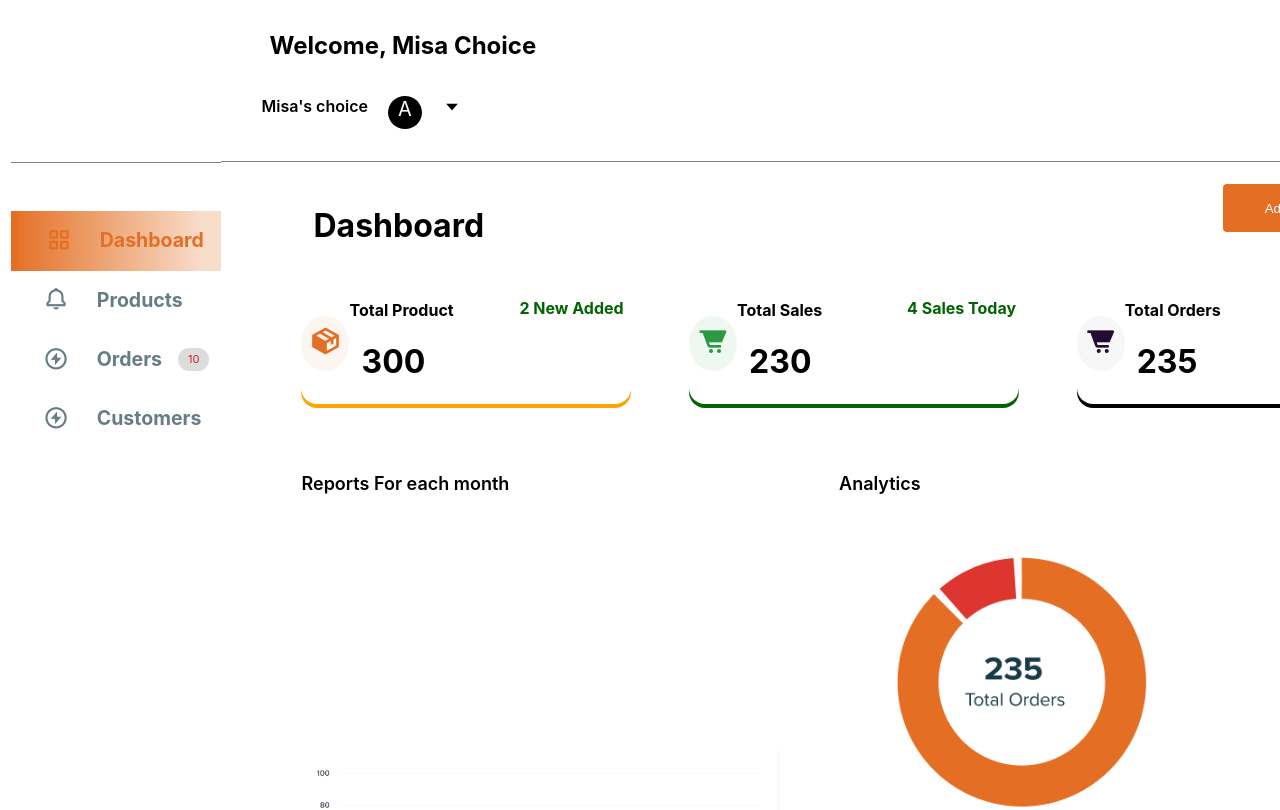
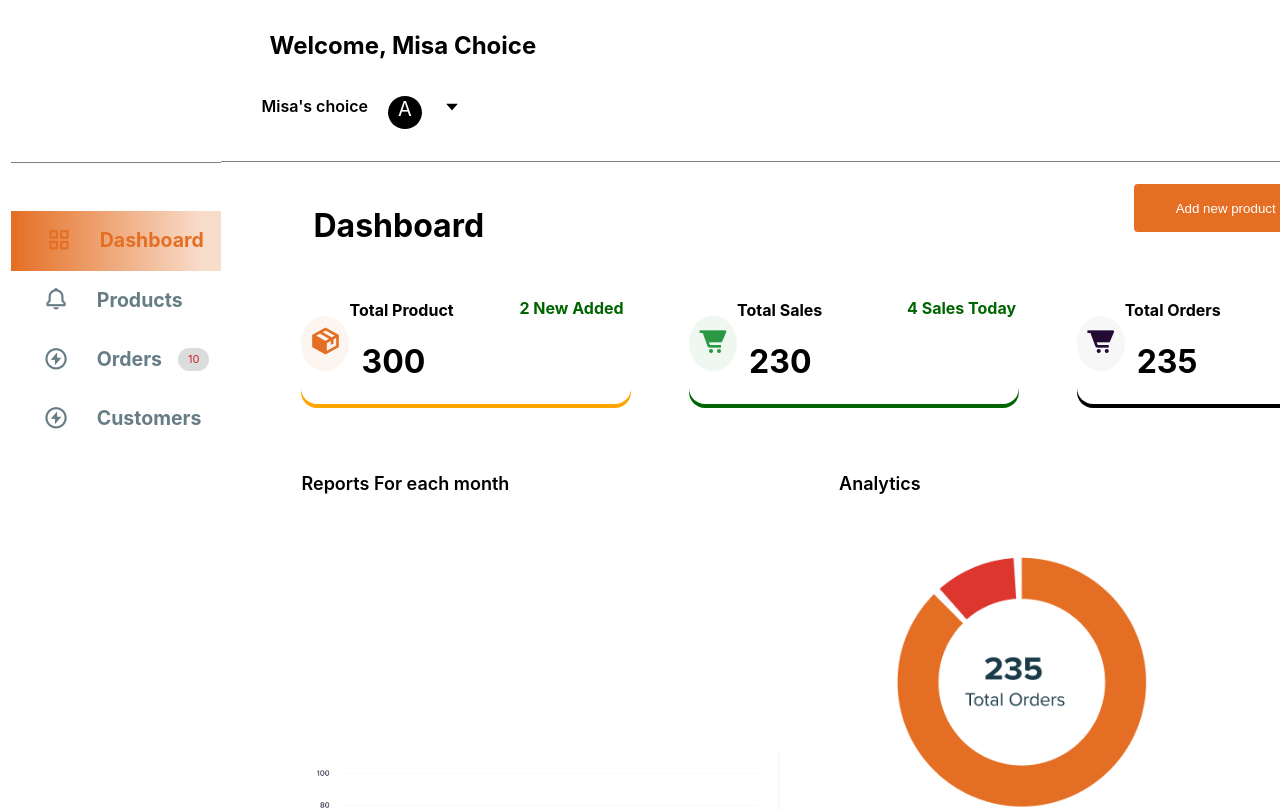
Before and after one commit to abed-obaah/react-dashboard, a React (Create React App) app: page / in a window 1280 px wide. Shown: the top 810 px of the page. Built offline with nearby package versions, Linux system fonts and the light colour scheme.

Commit message:
Update App.css

```diff
--- a/src/App.css
+++ b/src/App.css
@@ -92,6 +92,7 @@ div.dashboardHeader button{
  align-items: center;
  border-radius: 4px;
  border: none;
+      margin-right: 89px;
 }
 aside.top{
 
```
